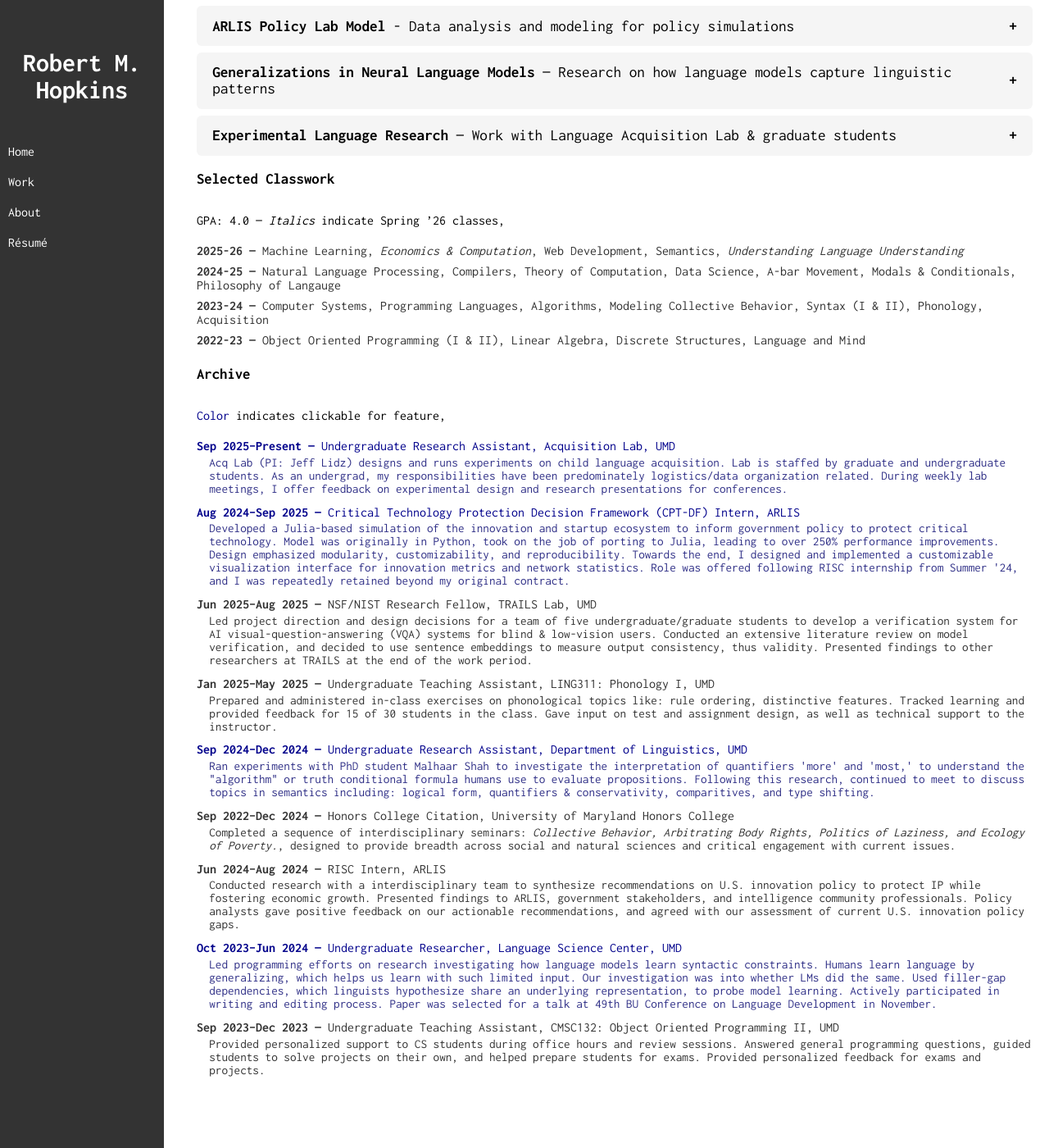
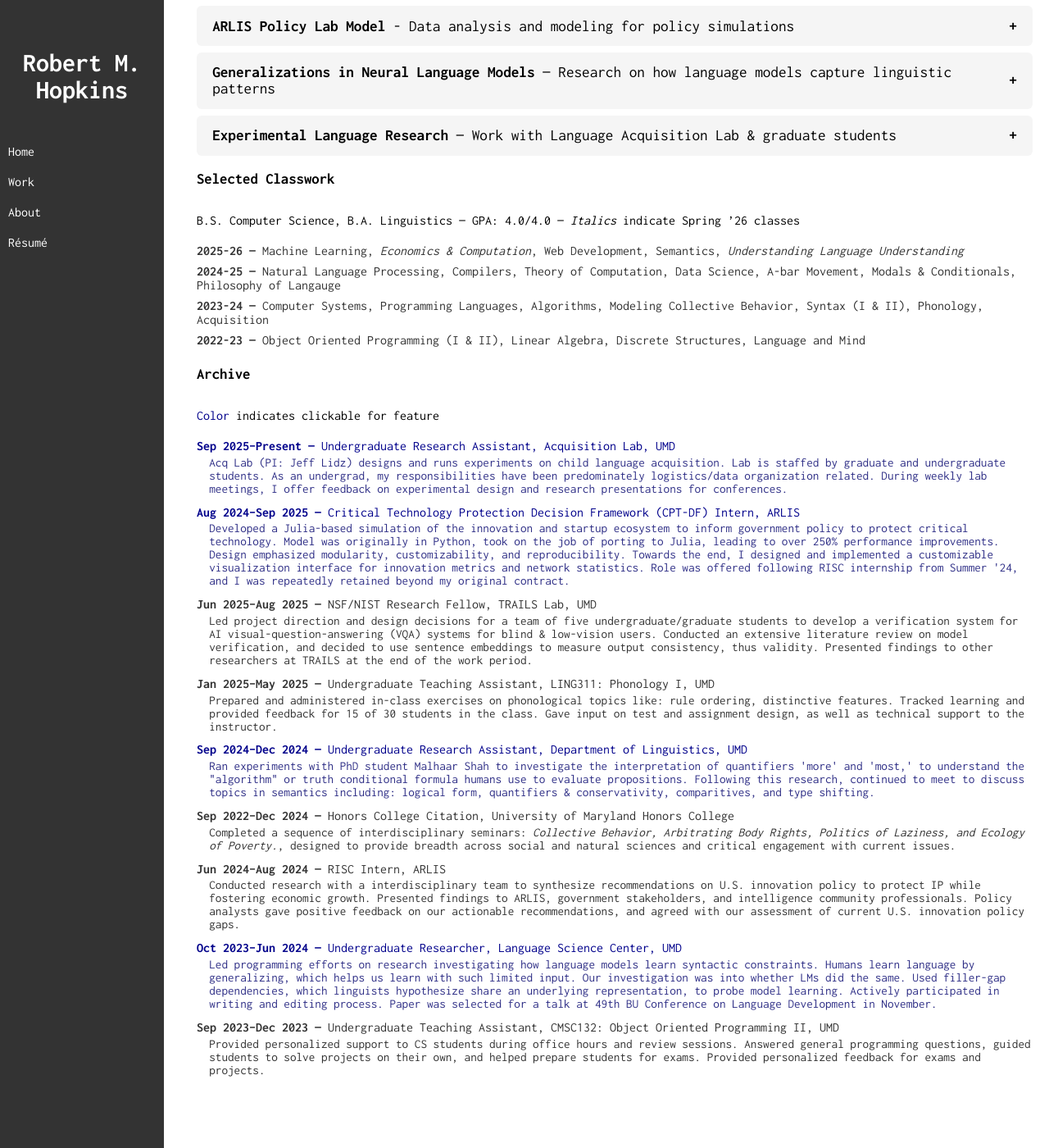
Before and after one commit to rmhopkins4/rmhopkins4.github.io, a Jekyll site: the page built from work.html, in a window 1280 px wide and 1400 px high, scrolled down 245 px. Shown: the whole window at 82% size. Built offline with Jekyll 4.4.1, drawn with Linux system fonts in a browser that asks for light colours; some of the changed text lies outside the part shown.

Commit message:
add majors/degrees

```diff
--- a/_layouts/default.html
+++ b/_layouts/default.html
@@ -1,5 +1,5 @@
 ---
-last_modified: 2025-11-06T21:50:11-0500
+last_modified: 2025-11-07T09:27:51-0500
 ---
 <!DOCTYPE html>
 <html lang="en">
--- a/about.html
+++ b/about.html
@@ -1,6 +1,6 @@
 ---
 layout: default
-last_modified: 2025-11-06T21:50:11-0500
+last_modified: 2025-11-07T09:27:51-0500
 title: Robert M. Hopkins — About
 ---
 
--- a/index.html
+++ b/index.html
@@ -1,6 +1,6 @@
 ---
 layout: default
-last_modified: 2025-11-06T21:50:11-0500
+last_modified: 2025-11-07T09:27:51-0500
 title: Robert M. Hopkins
 ---
 
--- a/resume.html
+++ b/resume.html
@@ -1,6 +1,6 @@
 ---
 layout: default
-last_modified: 2025-11-06T21:50:11-0500
+last_modified: 2025-11-07T09:27:51-0500
 title: Robert M. Hopkins — Résumé
 ---
 
--- a/work.html
+++ b/work.html
@@ -51,7 +51,7 @@ title: Robert M. Hopkins — Work
 
     <h3>Selected Classwork</h3>
     <div class="classwork">
-      <p>GPA: 4.0 — <span style="font-style: italic;">Italics</span> indicate Spring ’26 classes, </p>
+      <p>B.S. Computer Science, B.A. Linguistics — GPA: 4.0/4.0 — <span style="font-style: italic;">Italics</span> indicate Spring ’26 classes</p>
       <ul>
         <li><strong>2025-26 —</strong>
           Machine Learning, <i>Economics & Computation</i>, Web Development, Semantics, <i>Understanding Language
@@ -72,7 +72,7 @@ title: Robert M. Hopkins — Work
 
       <h3>Archive</h3>
       <div class="archive">
-        <p><span style="color:darkblue;">Color</span> indicates clickable for feature, </p>
+        <p><span style="color:darkblue;">Color</span> indicates clickable for feature</p>
         <ul>
           <li><a href="#experimental-feature"><strong>Sep 2025–Present —</strong>
             Undergraduate Research Assistant, Acquisition Lab, UMD
```
Also changed, not shown: other parts of work.html (+1 -1 lines), README.md.
